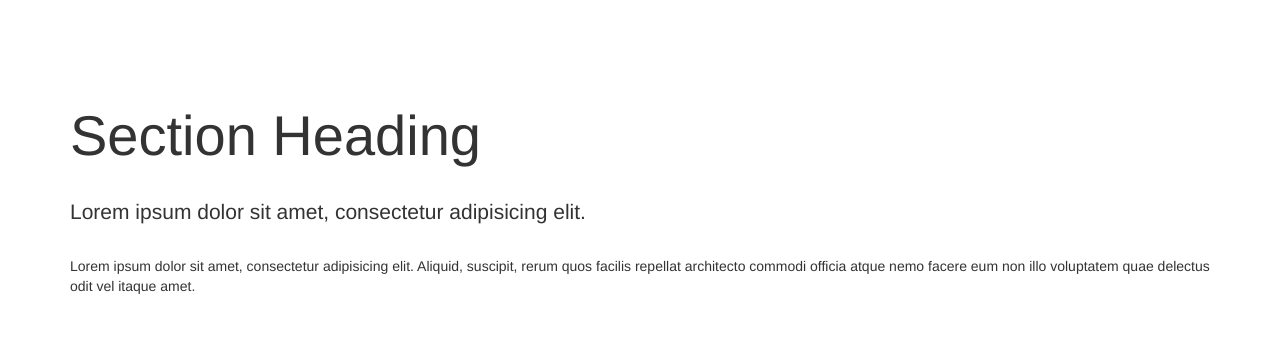
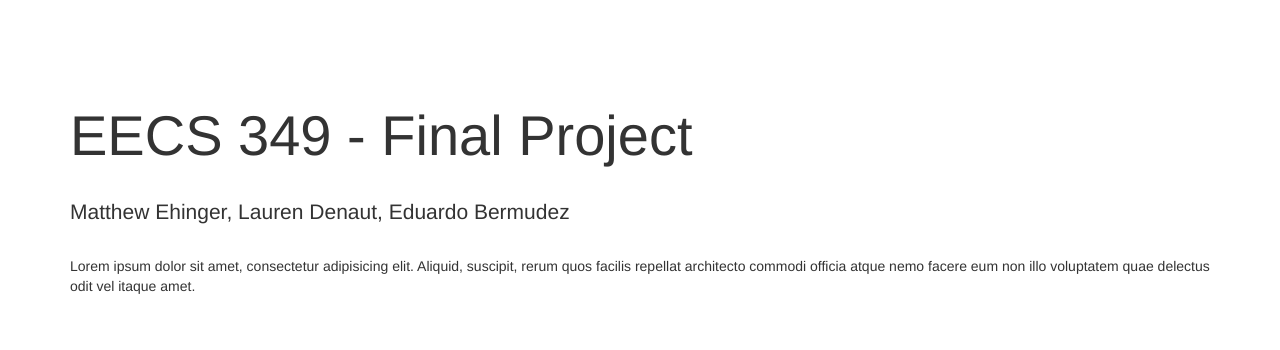
Before and after one commit to lnd5994/CheapTixSite, a plain HTML site: page index.html in a window 1280 px wide. Shown: the part 450-800 px from the top of the page. Drawn offline with Linux system fonts and the light colour scheme.

Commit message:
change title

```diff
--- a/index.html
+++ b/index.html
@@ -71,8 +71,8 @@
         <div class="container">
             <div class="row">
                 <div class="col-lg-12">
-                    <h1 class="section-heading">Section Heading</h1>
-                    <p class="lead section-lead">Lorem ipsum dolor sit amet, consectetur adipisicing elit.</p>
+                    <h1 class="section-heading">EECS 349 - Final Project</h1>
+                    <p class="lead section-lead">Matthew Ehinger, Lauren Denaut, Eduardo Bermudez</p>
                     <p class="section-paragraph">Lorem ipsum dolor sit amet, consectetur adipisicing elit. Aliquid, suscipit, rerum quos facilis repellat architecto commodi officia atque nemo facere eum non illo voluptatem quae delectus odit vel itaque amet.</p>
                 </div>
             </div>
```
